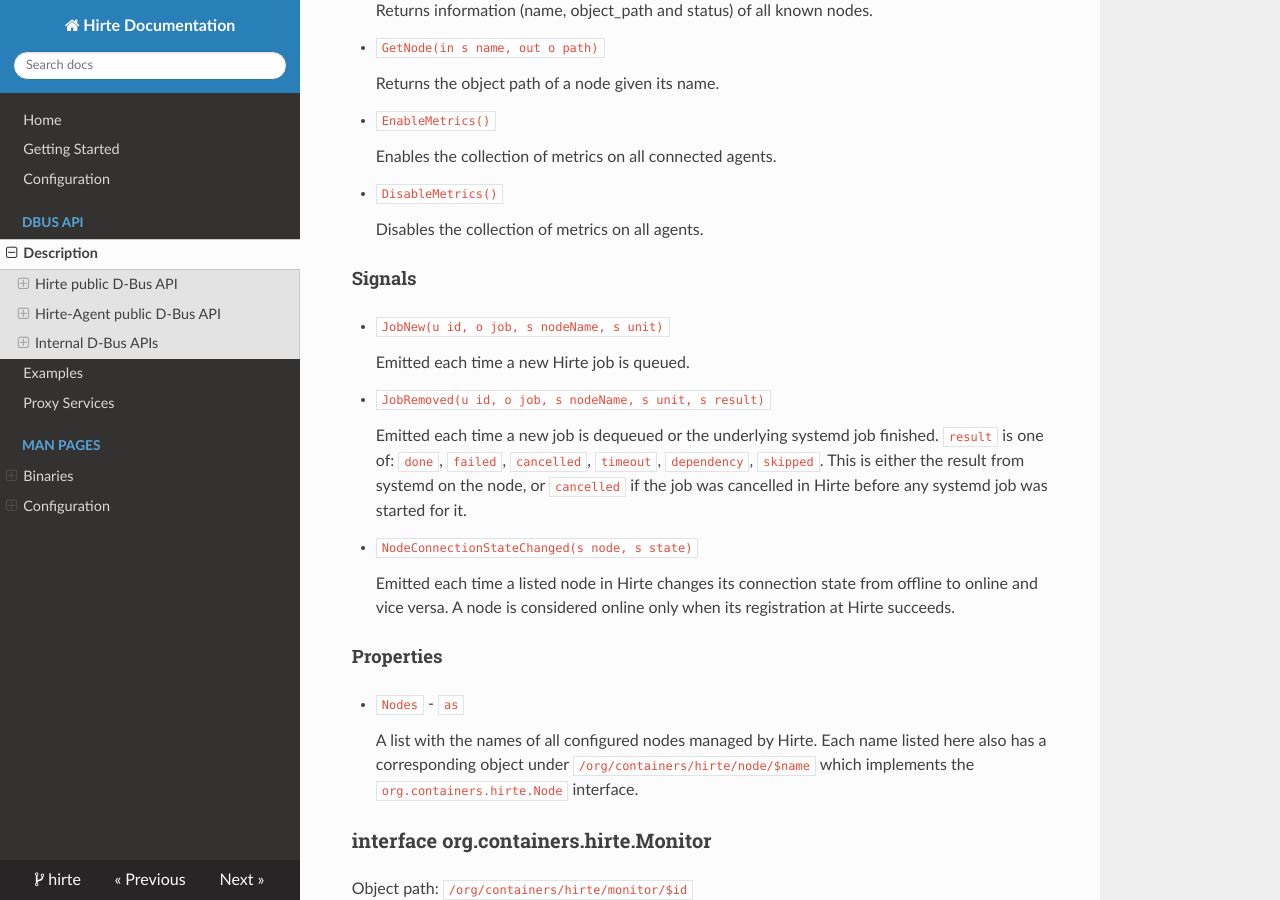
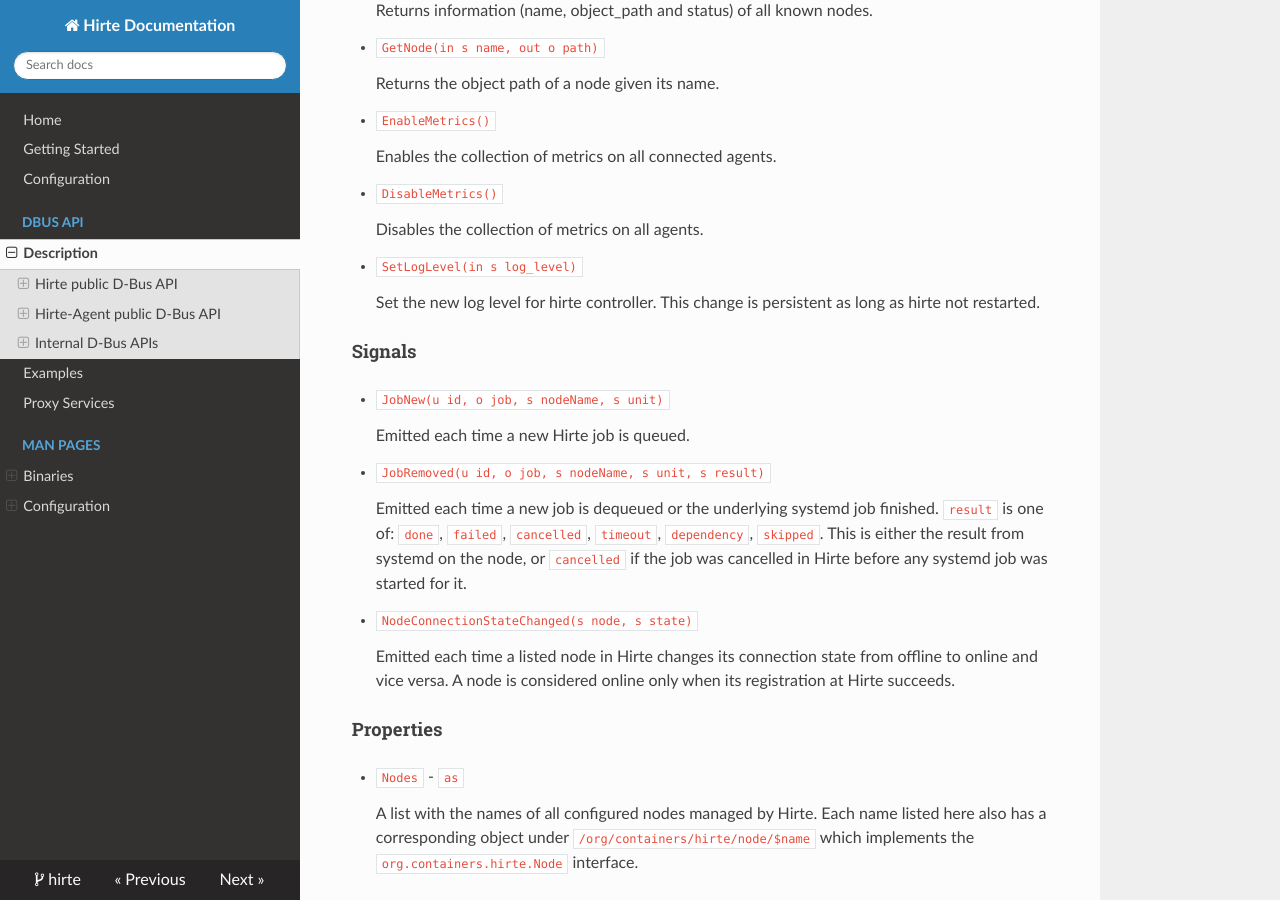
Before and after one commit to eclipse-bluechi/bluechi, an MkDocs documentation site: the page built from doc/docs/api/description.md, in a window 1280 px wide and 900 px high, scrolled down 839 px. Built offline with MkDocs 1.6.1, drawn with Linux system fonts in a browser that asks for light colours; nearby versions of some CDN libraries; some of the changed text lies outside the part shown.

Commit message:
Documentation for SetLogLevel API
Wrote some documintation of how and where setloglevel is implemented.

Signed-off-by: Artiom Divak <adivak@redhat.com>

```diff
--- a/doc/docs/api/description.md
+++ b/doc/docs/api/description.md
@@ -40,6 +40,10 @@ Note that all properties also come with change events, so you can easily track w
   * `DisableMetrics()`
 
     Disables the collection of metrics on all agents.
+
+  * `SetLogLevel(in s log_level)`
+
+    Set the new log level for hirte controller. This change is persistent as long as hirte not restarted.
 
 #### Signals
 
@@ -193,6 +197,10 @@ Object path: `/org/containers/hirte/node/$name`
   * `Reload()`
 
     `Reload()` may be invoked to reload all unit files.
+
+  * `SetLogLevel(in s log_level)`
+
+    Set the new log level for hirte-agent by invoking the internal hirte-agent API.
 
 #### Properties
 
@@ -352,6 +360,10 @@ This is the main interface that the node implements and that is used by the mana
 
     `Reload` causes systemd on the agent to reload all unit files.
 
+  * `SetLogLevel(in s log_level)`
+
+    Set the new log level for hirte-agent node. This change is persistent as long as hirte-agent not restarted.
+
 #### Signals
 
   * `JobDone(u id, s result)`
```
